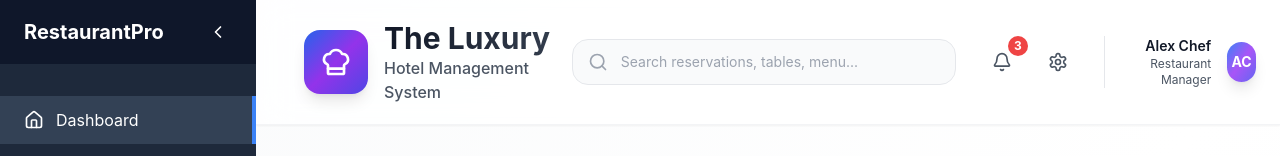
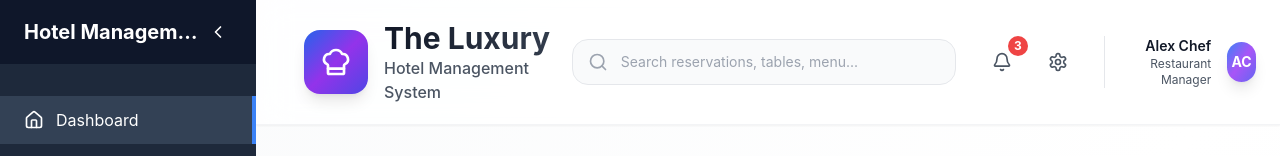
Before and after one commit to ShaliniAvindya/Hotel-Management-System, a React (Vite) app in the folder Client/: page / in a window 1280 px wide. Shown: the top 156 px of the page. Built offline with nearby package versions, Linux system fonts and the light colour scheme.

Commit message:
Update Dashboard Name

```diff
--- a/Client/src/screens/Sidebar.jsx
+++ b/Client/src/screens/Sidebar.jsx
@@ -46,7 +46,7 @@
     >
       <div className="flex items-center justify-between h-16 px-4 sm:px-6 bg-slate-900">
         {!sidebarMinimized && (
-          <h1 className="text-lg sm:text-xl font-bold text-white truncate">RestaurantPro</h1>
+          <h1 className="text-lg sm:text-xl font-bold text-white truncate">Hotel Management</h1>
         )}
         {sidebarMinimized && <ChefHat className="h-8 w-8 text-white mx-auto" />}
         <div className="flex items-center space-x-2">
```
